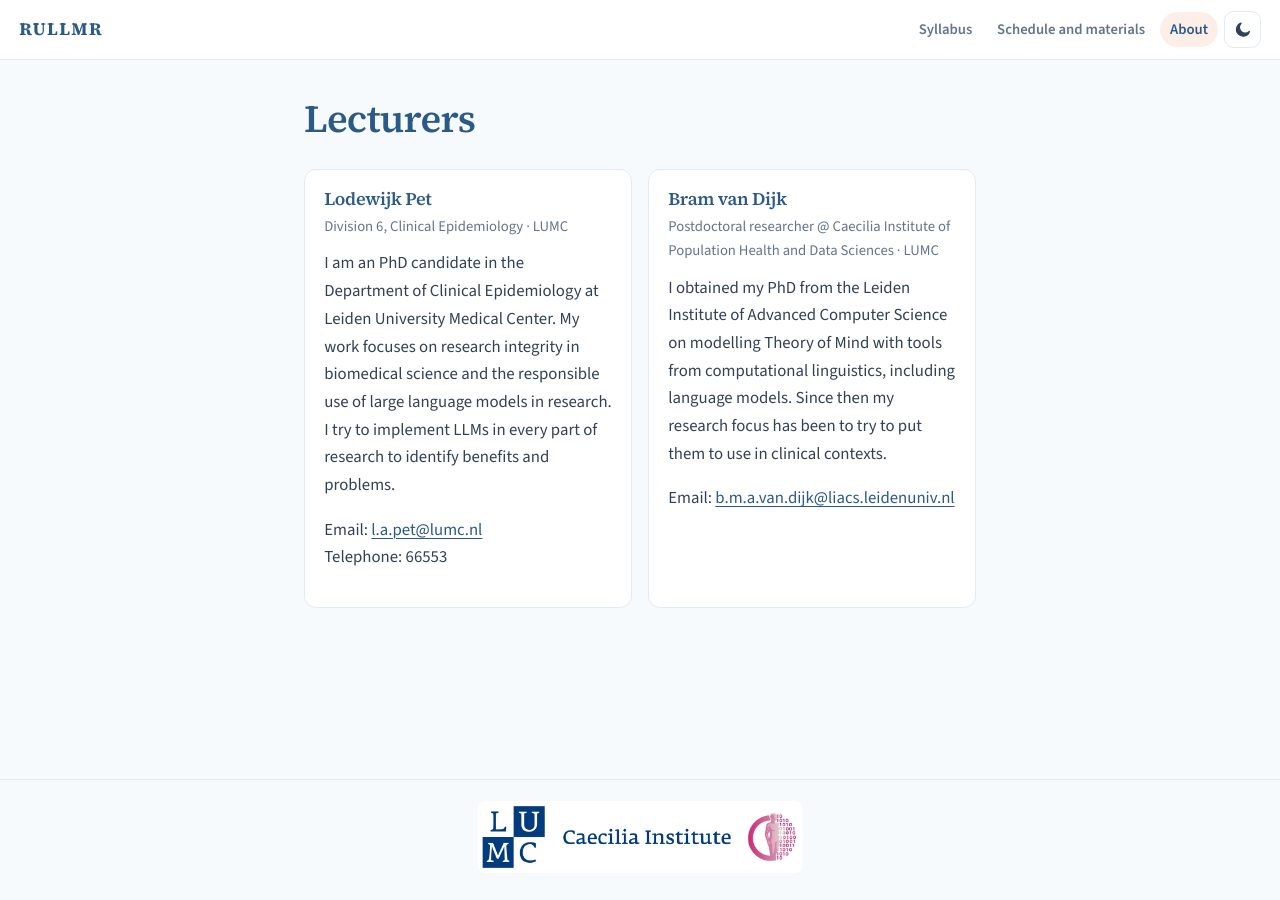
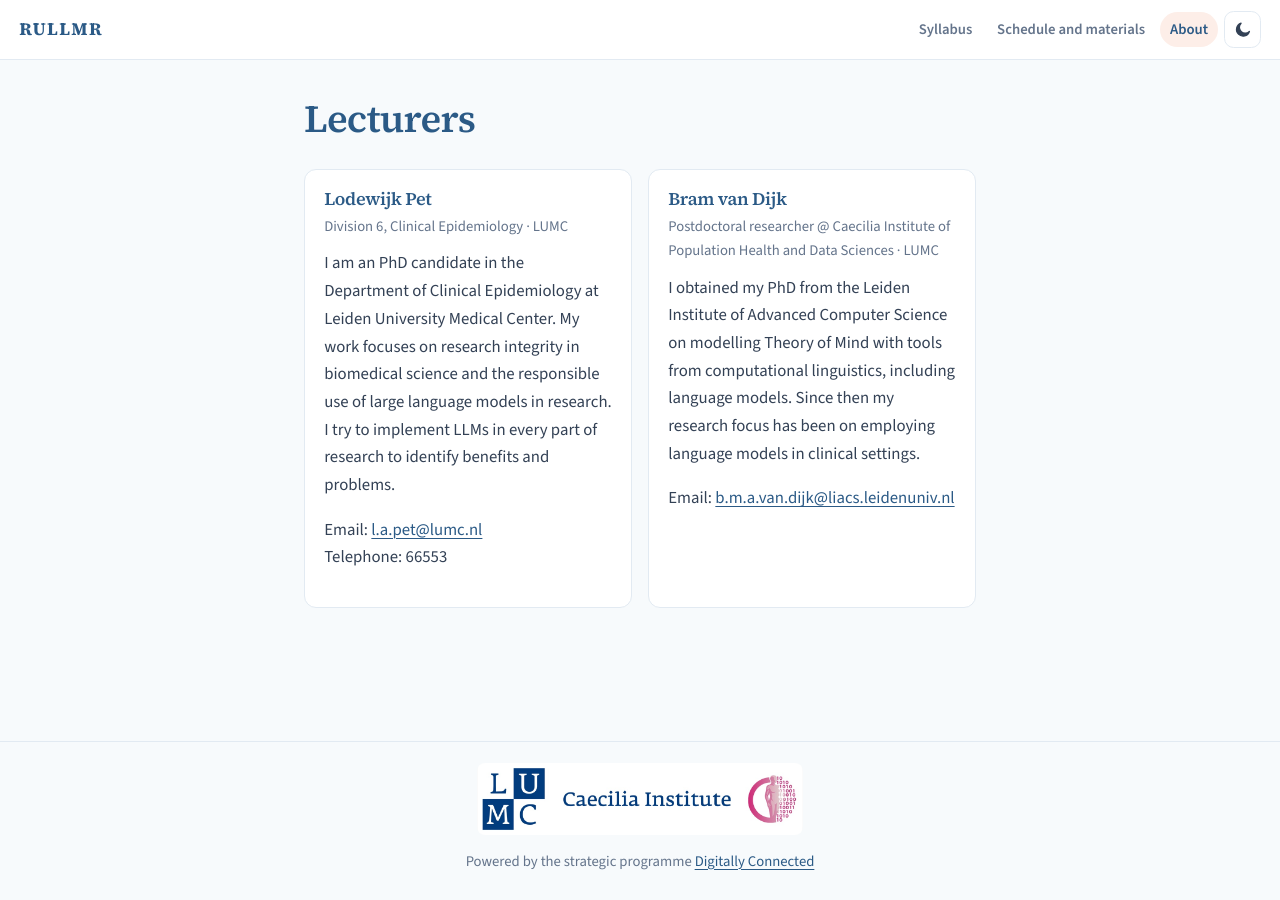
Before and after one commit to bma-vandijk/RULLMR, a Jekyll site: the page built from about.md, in a window 1280 px wide. Built offline with Jekyll 4.4.1, drawn with Linux system fonts in a browser that asks for light colours.

Commit message:
footer and bio

```diff
--- a/_includes/footer.html
+++ b/_includes/footer.html
@@ -2,5 +2,8 @@
   <div class="wrapper wrapper-wide footer-inner">
     <img class="footer-logo" src="{{ '/assets/images/logo_LUMC_CI.jpg' | relative_url }}"
       alt="LUMC and Caecilia Institute" width="1087" height="240">
+    <p class="footer-copy">Powered by the strategic programme <a
+        href="https://www.lumc.nl/en/about-lumc/maatschappelijke-rol/strategy-202428/digitally-connected/">Digitally
+        Connected</a></p>
   </div>
 </footer>
--- a/about.md
+++ b/about.md
@@ -24,7 +24,7 @@ permalink: /about/
   <article class="person">
     <h3>Bram van Dijk</h3>
     <p class="role">Postdoctoral researcher @ Caecilia Institute of Population Health and Data Sciences · LUMC</p>
-    <p class="bio">I obtained my PhD from the Leiden Institute of Advanced Computer Science on modelling Theory of Mind with tools from computational linguistics, including language models. Since then my research focus has been to try to put them to use in clinical contexts. </p>
+    <p class="bio">I obtained my PhD from the Leiden Institute of Advanced Computer Science on modelling Theory of Mind with tools from computational linguistics, including language models. Since then my research focus has been on employing language models in clinical settings. </p>
     <p>
       Email: <a href="mailto:b.m.a.van.dijk@liacs.leidenuniv.nl">b.m.a.van.dijk@liacs.leidenuniv.nl</a>
     </p>
--- a/assets/css/main.css
+++ b/assets/css/main.css
@@ -713,8 +713,11 @@ html[data-theme="dark"] .cta:hover {
 
 .footer-inner {
   display: flex;
+  flex-direction: column;
   justify-content: center;
   align-items: center;
+  gap: 0.85rem;
+  text-align: center;
 }
 
 .footer-logo {
```
